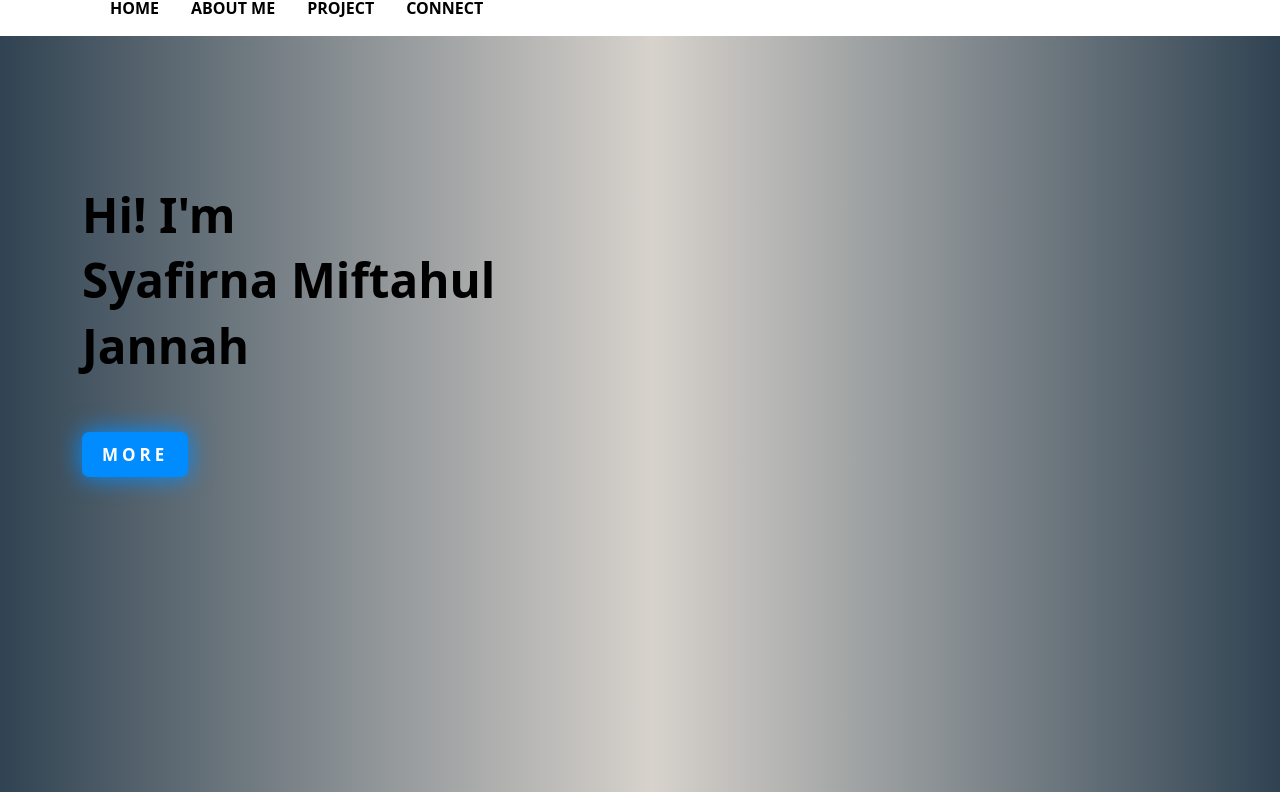
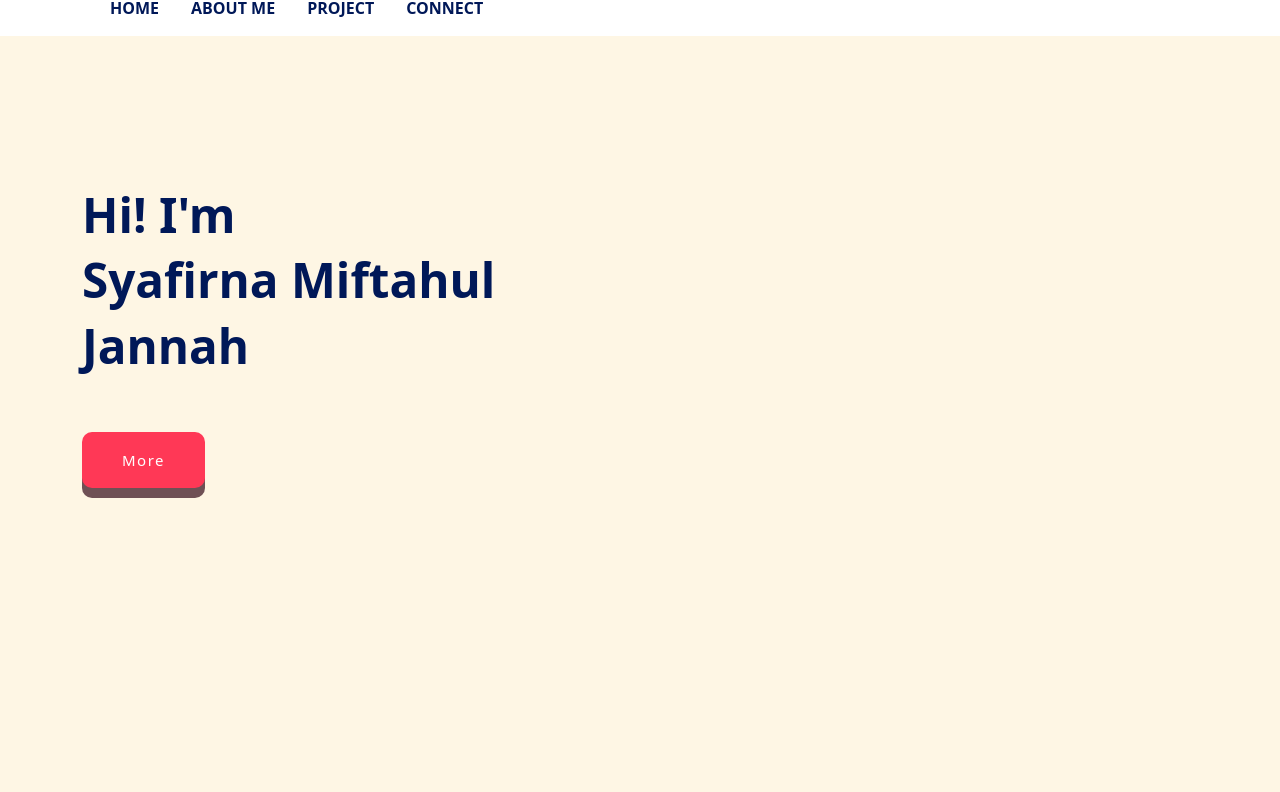
Before and after one commit to Smjfirna/merlin, a plain HTML site: page index.html in a window 1280 px wide. Shown: the part 50-842 px from the top of the page. Drawn offline with nearby package versions, Linux system fonts and the light colour scheme; files whose address does not match are found by name.

Commit message:
Change Color

```diff
--- a/index.html
+++ b/index.html
@@ -45,7 +45,7 @@
   </section>
 
 <!--About Me-->
-<section class="about me py-5">
+<section class="aboutme py-5">
   <div class="container py-5">
     <div class="row">
       <div class="col-lg-5">
--- a/style.css
+++ b/style.css
@@ -5,30 +5,31 @@
 }
 
 navbar{
-    background-color: white;
+    background-color: #fef6e4;
+    box-shadow: #fff;
 }
 .nav-link{
-    color: black;
+    color: #001858;
     font-size: 1rem;
     font-weight: 700;
     cursor: pointer;
     text-decoration: none;
 }
 .nav-link:hover{
-    color: white;
-    background-color: black;
+    color: #fef6e4;
+    background-color: #001858;
 }
 .navbar-brand{
     font-size: 1.25rem;
     font-weight: 800;
-    color: black;
+    color: #001858;
     cursor: pointer;
     text-decoration: none;
 }
 
 /* Home */
 .main{
-    background: linear-gradient(to right, #304352 0%, #d7d2cc  51%, #304352  100%);
+    background: #fef6e4;
     background-size: cover;
     width: 100%;
     height: 100vh;
@@ -36,27 +37,35 @@ navbar{
 .main h4{
     font-size: 3.4rem;
     font-weight: 700;
-    color: black;
-}
-.main .bt1{
-    padding: 10px 20px;
-    border: none;
-    font-size: 17px;
-    color: #fff;
-    border-radius: 7px;
-    letter-spacing: 4px;
-    font-weight: 700;
-    text-transform: uppercase;
-    transition: 0.5s;
-    transition-property: box-shadow;
+    color: #001858;
 }
 .main .bt1 {
-    background: rgb(0,140,255);
-    box-shadow: 0 0 25px rgb(0,140,255);
+    padding: 17px 40px;
+    border-radius: 10px;
+    border: 0;
+    background-color: rgb(255, 56, 86);
+    letter-spacing: 1.5px;
+    font-size: 15px;
+    transition: all .3s ease;
+    box-shadow: rgb(111, 80, 85) 0px 10px 0px 0px;
+    color: hsl(0, 0%, 100%);
 }
 .main .bt1:hover {
-    box-shadow: 0 0 5px rgb(0,140,255),
-                0 0 25px rgb(0,140,255),
-                0 0 50px rgb(0,140,255),
-                0 0 100px rgb(0,140,255);
+    box-shadow: rgb(201, 46, 70) 0px 7px 0px 0px;
 }
+.main .bt1:active {
+    background-color: rgb(255, 56, 86);
+    /*50, 168, 80*/
+    box-shadow: rgb(201, 46, 70) 0px 0px 0px 0px;
+    transform: translateY(5px);
+    transition: 200ms;
+}
+.aboutme {
+    background-color: #004643;
+}
+.aboutme h1{
+    color: #fffffe;
+}
+.aboutme p{
+    color: #fff;
+}
```
